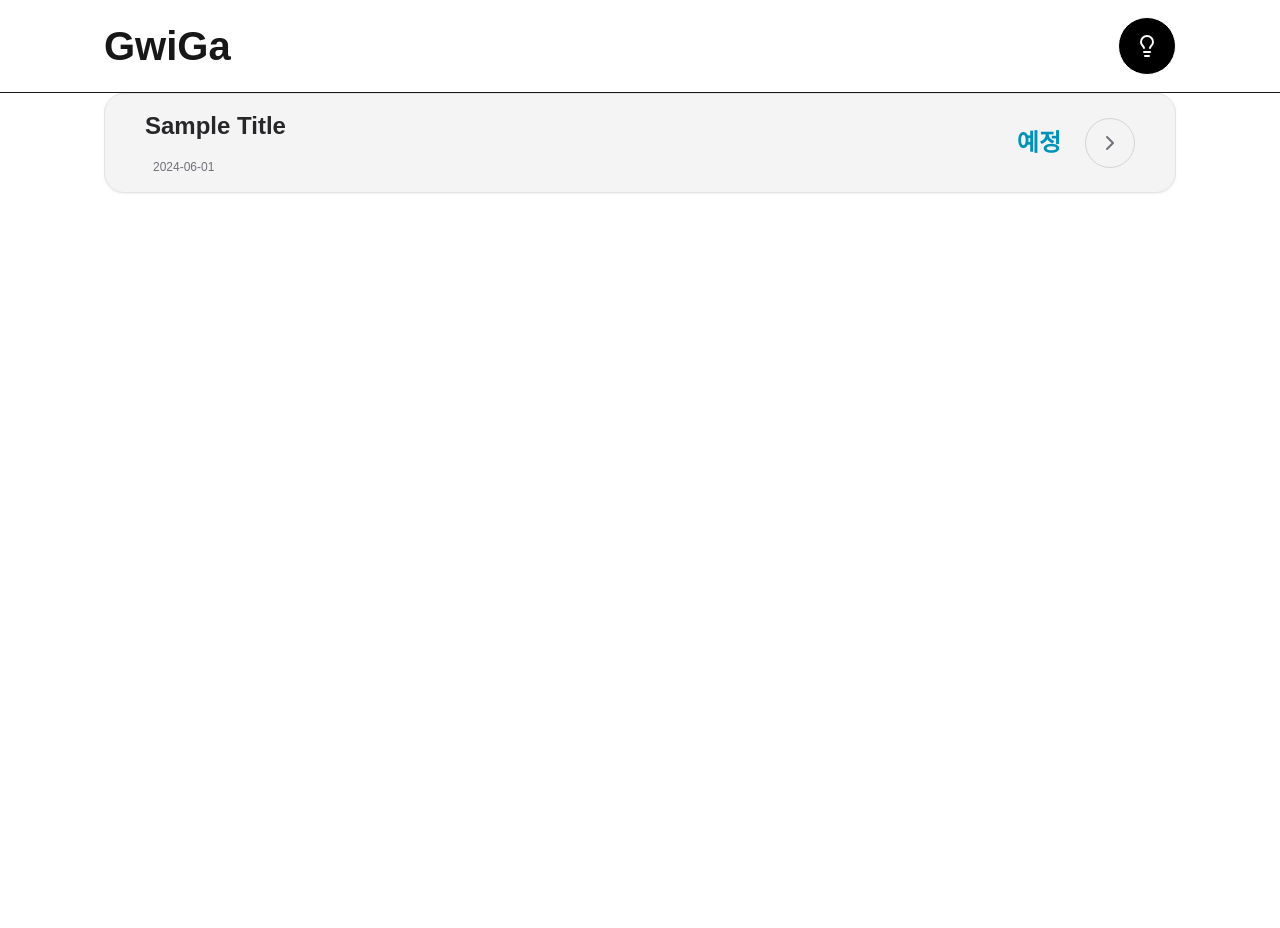
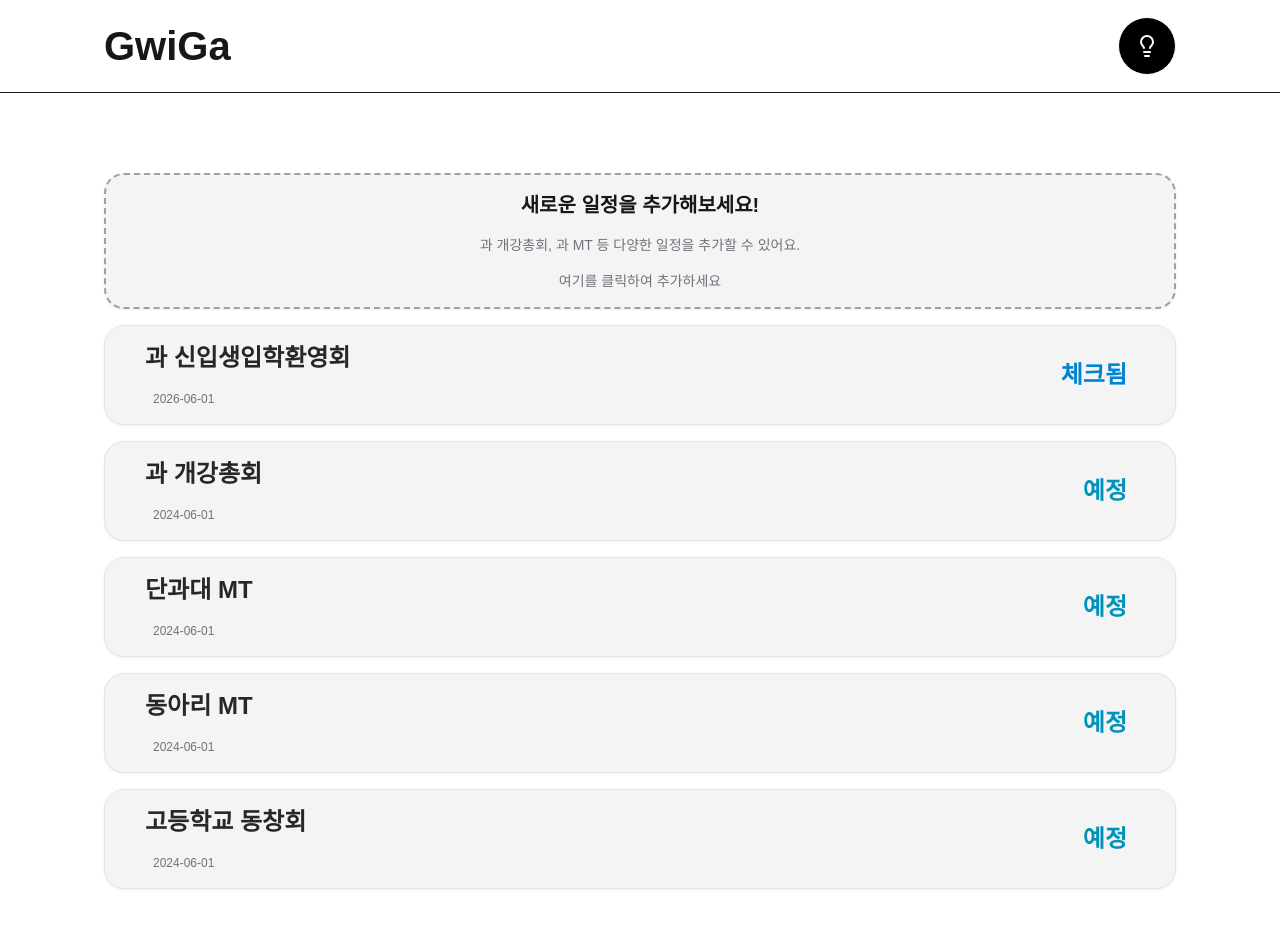
Before and after one commit to urinlee/GwiGa, a Next.js app: page /RUOK in a window 1280 px wide. Shown: the top 928 px of the page. Before the commit the page ends 800 px from the top, so only its background shows below. Built offline with nearby package versions, Linux system fonts and the light colour scheme.

Commit message:
feat:Add section container

```diff
--- a/src/app/(main)/RUOK/page.tsx
+++ b/src/app/(main)/RUOK/page.tsx
@@ -1,12 +1,44 @@
-import { HistoryContentSection } from "@/features/RUOK/components/HistoryContentSection/HistoryContentSection";
+import ContentSectionContainer from "@/features/RUOK/components/ContentSectionContainer/ContentSectionContainer.";
+import CreateNewSection from "@/features/RUOK/components/CreateNewSection/CreateNewSection";
+import { HistoryContentSection, HistoryContentSectionProps } from "@/features/RUOK/components/HistoryContentSection/HistoryContentSection";
+
+
+
+const TestPropsToContentSectionContainer: HistoryContentSectionProps[] = [
+    {
+        title: "과 신입생입학환영회",
+        date: "2026-06-01",
+        status: "체크됨",
+    },
+    {
+        title: "과 개강총회",
+        date: "2024-06-01",
+        status: "예정",
+    },
+    {
+        title: "단과대 MT",
+        date: "2024-06-01",
+        status: "예정",
+    },
+    {
+        title: "동아리 MT",
+        date: "2024-06-01",
+        status: "예정",
+    },
+    {
+        title: "고등학교 동창회",
+        date: "2024-06-01",
+        status: "예정",
+    },
+    ] as const;
+
+    //TODO: 서버에서 받아오는 데이터로 바꿔야함. 지금은 테스트용으로 하드코딩해둠.
 
 export default function RUOK() {
   return (
-    <HistoryContentSection
-      title="Sample Title"
-      date="2024-06-01"
-      status="예정"
-      redirectUrl="/details"
-    />
+    <div className="flex flex-col gap-4 py-20">
+        <ContentSectionContainer HistoryContents={TestPropsToContentSectionContainer} />
+
+    </div>
   );
 }
--- a/src/components/ui/ContentCard/ContentCard.tsx
+++ b/src/components/ui/ContentCard/ContentCard.tsx
@@ -1,9 +1,10 @@
 import { cn } from "@/lib/cn";
+import { ClassValue } from "clsx";
 
 
 const CARD_CLASS_NAME = "flex rounded-[20px] border border-zinc-200 bg-zinc-100 px-6 py-4 shadow-sm shadow-zinc-900/5 transition-colors sm:px-8 lg:px-10 dark:border-zinc-700 dark:bg-zinc-800 dark:shadow-zinc-950/20";
 
-export default function ContentCard({ children, style }: { children: React.ReactNode, style?: string }) {
+export default function ContentCard({ children, style }: { children: React.ReactNode, style?: ClassValue }) {
     return (
        <article
         data-testid="history-content-section"
--- /dev/null
+++ b/src/features/RUOK/components/ContentSectionContainer/ContentSectionContainer..tsx
@@ -0,0 +1,21 @@
+import { ComponentProps } from "react";
+import CreateNewSection from "../CreateNewSection/CreateNewSection";
+import { HistoryContentSection } from "../HistoryContentSection/HistoryContentSection";
+
+
+type HistoryContentSectionProps = ComponentProps<typeof HistoryContentSection>;
+
+export interface CreateNewSectionProps {
+    HistoryContents?: HistoryContentSectionProps[];
+}
+
+export default function ContentSectionContainer({ HistoryContents }: CreateNewSectionProps) {
+    return(
+        <div className="flex flex-col gap-4">
+            <CreateNewSection />
+            {HistoryContents?.map((props, index) => (
+                <HistoryContentSection key={index} {...props} />
+            ))}
+        </div>
+    )
+}
--- a/src/features/RUOK/components/CreateNewSection/CreateNewSection.tsx
+++ b/src/features/RUOK/components/CreateNewSection/CreateNewSection.tsx
@@ -0,0 +1,16 @@
+import ContentCard from "@/components/ui/ContentCard/ContentCard";
+import Link from "next/link";
+
+export default function CreateNewSection() {
+    return (
+        <Link href="RUOK/create">
+            <ContentCard style="border-dashed border-2 border-zinc-400 dark:border-zinc-600">
+                <div className="flex w-full flex-col items-center justify-center gap-4">
+                    <h2 className="text-xl font-bold text-primary">새로운 일정을 추가해보세요!</h2>
+                    <p className="text-sm text-zinc-500">과 개강총회, 과 MT 등 다양한 일정을 추가할 수 있어요.</p>
+                    <p className="text-sm text-zinc-500">여기를 클릭하여 추가하세요</p>
+                </div>
+            </ContentCard>
+        </Link>
+    );
+}
```
